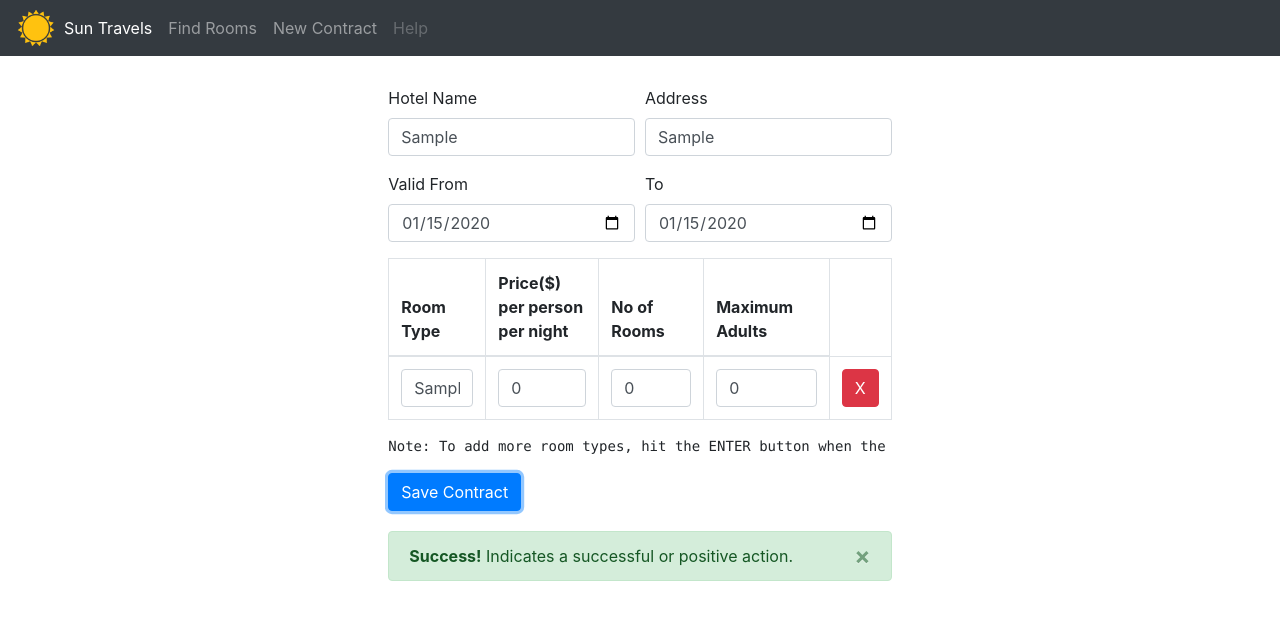
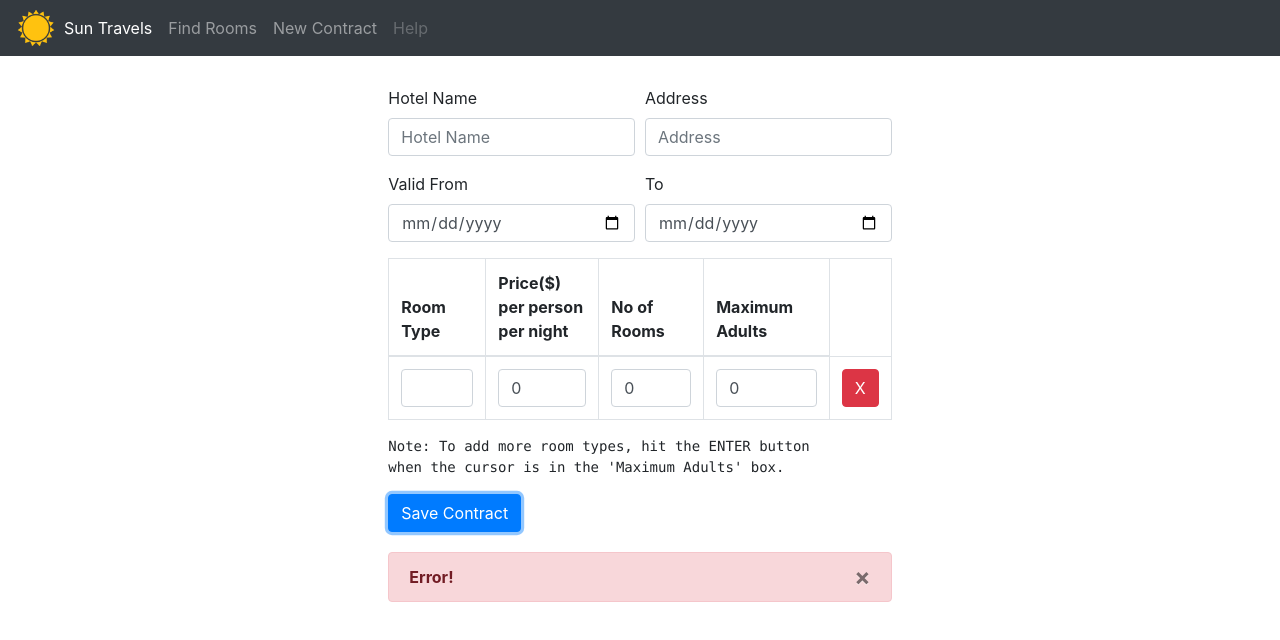
Before and after one commit to HishanIndrajith/angulartest, an Angular app: page /new in a window 1280 px wide. Both pictures are taken after typing "Sample", "Sample", "2020-01-15", "2020-01-15", "Sample" into the empty fields and a click on the button "Save Contract". Shown: the top 640 px of the page. Built offline with nearby package versions, Linux system fonts and the light colour scheme; no server answers.

Commit message:
Error Handling Added

```diff
--- a/src/app/new-contract-window/new-contract-window.component.html
+++ b/src/app/new-contract-window/new-contract-window.component.html
@@ -39,11 +39,14 @@
         </tr>
       </tbody>
     </table>
-    <pre>Note: To add more room types, hit the ENTER button when the cursor is in the 'Maximum Adults' box.</pre>
+    <pre>Note: To add more room types, hit the ENTER button <br>when the cursor is in the 'Maximum Adults' box.</pre>
     <button (click)="saveContract()" class="btn btn-primary">Save Contract</button>
-    <div id="message" class="alert alert-success alert-dismissible fade show">
+    <div *ngIf="isSuccess"id="message" class="alert alert-success fade show">
         <button type="button" class="close" data-dismiss="alert">&times;</button>
-        <strong>Success!</strong> Indicates a successful or positive action.
+        <strong>Success!</strong>
     </div>
-
+    <div *ngIf="isError"id="message" class="alert alert-danger fade show">
+        <button type="button" class="close" data-dismiss="alert">&times;</button>
+        <strong>Error!</strong>
+    </div>
 </div>
--- a/src/app/new-contract-window/new-contract-window.component.ts
+++ b/src/app/new-contract-window/new-contract-window.component.ts
@@ -3,6 +3,8 @@ import {HttpClient,HttpHeaders} from '@angular/common/http';
 import { Contract } from '../contract';
 import { RoomType } from '../room-type';
 import { Hotel } from '../hotel';
+import { empty } from 'rxjs';
+import { error } from 'protractor';
 
 const httpOptions = {
   headers: new HttpHeaders({
@@ -26,11 +28,14 @@ export class NewContractWindowComponent implements OnInit {
 
   constructor(private http : HttpClient) { }
 
-  rooms = [ {rooms: 0, adults: 0}];
 
   //post request
   getPosts(){
-    this.posts = this.http.post<Contract>(this.URL+"/contracts",this.contract,httpOptions).subscribe(response => console.log(response));
+    this.posts = this.http.post<Contract>(this.URL+"/contracts",this.contract,httpOptions)
+    .subscribe(
+      err => this.onSuccess(),
+      () => this.onError(),
+    );
   }
 
   types = [ {typeName: "", price: 0.00,noOfRooms: 0,maxadults:0 }];
@@ -46,9 +51,28 @@ export class NewContractWindowComponent implements OnInit {
       this.types.splice(i, 1);
     }
   }
+  isError :boolean=false;
+  isSuccess :boolean=false;
+  onError(){
+    console.log("Error");
+    this.isSuccess=false;
+    this.isError=true;
+  }
+  onSuccess(){
+    console.log("Success");
+    this.isError=false;
+    this.isSuccess=true;
+  }
 
   saveContract(){
     this.getPosts();
+    //making the forms empty
+    this.contract.startDate = new Date;
+    this.contract.endDate= new Date;
+    this.contract.hotel.hotelName="";
+    this.contract.hotel.address="";
+    this.types = [ {typeName: "", price: 0.00,noOfRooms: 0,maxadults:0 }];
+    this.contract.roomTypes = [ {typeName: "", price: 0.00,noOfRooms: 0,availableRooms : 0, maxadults:0 }];
   }
 
 
```
